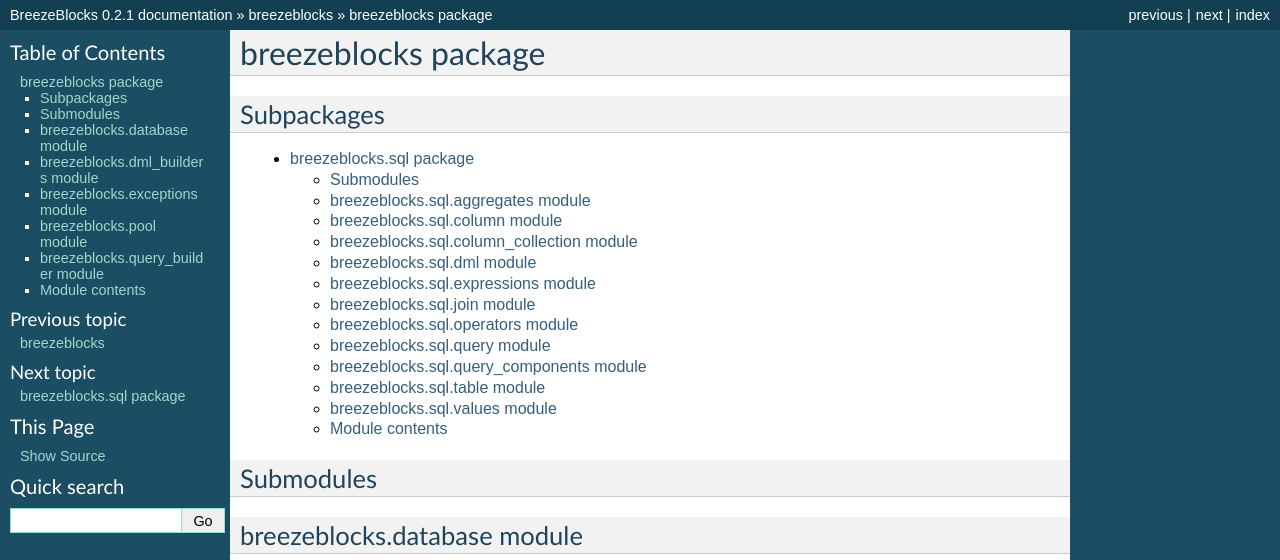
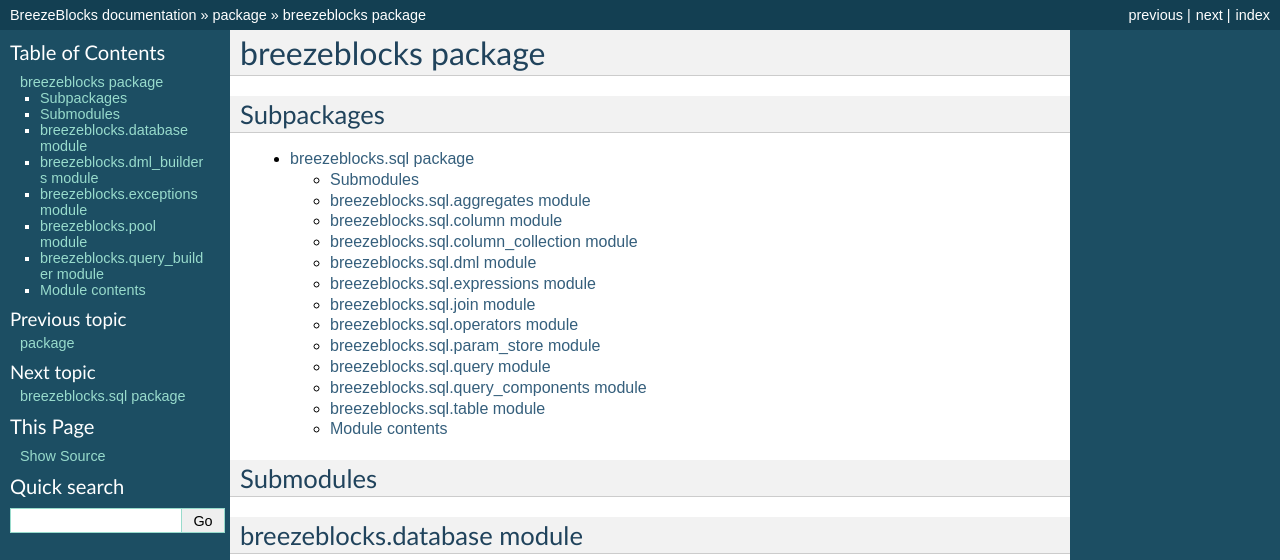
Before and after one commit to modimore/BreezeBlocks, a Sphinx documentation site: the page built from doc/source/breezeblocks.rst, in a window 1280 px wide and 900 px high, cut to the strip 0-560 px from the top of the window. Built offline with Sphinx 7.4.7, drawn with Linux system fonts in a browser that asks for light colours; the version number could not be read and is left out; some of the changed text lies outside the part shown.

Commit message:
Updates documentation and README
This brings auto-genearted documentation up to date with the
0.2.5.devx package versions. It also updates the mission statement
paragraphs in the README and on the documentation index.

Additionaly, the package version identifier is now a variable in
the package\'s top-level `__init__.py`, and should be imported
from there into both the documentation config and setup file.

```diff
--- a/doc/source/breezeblocks.rst
+++ b/doc/source/breezeblocks.rst
@@ -11,40 +11,40 @@
 Submodules
 ----------
 
-breezeblocks\.database module
------------------------------
+breezeblocks.database module
+----------------------------
 
 .. automodule:: breezeblocks.database
     :members:
     :undoc-members:
     :show-inheritance:
 
-breezeblocks\.dml\_builders module
-----------------------------------
+breezeblocks.dml\_builders module
+---------------------------------
 
 .. automodule:: breezeblocks.dml_builders
     :members:
     :undoc-members:
     :show-inheritance:
 
-breezeblocks\.exceptions module
--------------------------------
+breezeblocks.exceptions module
+------------------------------
 
 .. automodule:: breezeblocks.exceptions
     :members:
     :undoc-members:
     :show-inheritance:
 
-breezeblocks\.pool module
--------------------------
+breezeblocks.pool module
+------------------------
 
 .. automodule:: breezeblocks.pool
     :members:
     :undoc-members:
     :show-inheritance:
 
-breezeblocks\.query\_builder module
------------------------------------
+breezeblocks.query\_builder module
+----------------------------------
 
 .. automodule:: breezeblocks.query_builder
     :members:
--- a/doc/source/breezeblocks.sql.rst
+++ b/doc/source/breezeblocks.sql.rst
@@ -1,93 +1,93 @@
-breezeblocks\.sql package
-=========================
+breezeblocks.sql package
+========================
 
 Submodules
 ----------
 
-breezeblocks\.sql\.aggregates module
-------------------------------------
+breezeblocks.sql.aggregates module
+----------------------------------
 
 .. automodule:: breezeblocks.sql.aggregates
     :members:
     :undoc-members:
     :show-inheritance:
 
-breezeblocks\.sql\.column module
---------------------------------
+breezeblocks.sql.column module
+------------------------------
 
 .. automodule:: breezeblocks.sql.column
     :members:
     :undoc-members:
     :show-inheritance:
 
-breezeblocks\.sql\.column\_collection module
---------------------------------------------
+breezeblocks.sql.column\_collection module
+------------------------------------------
 
 .. automodule:: breezeblocks.sql.column_collection
     :members:
     :undoc-members:
     :show-inheritance:
 
-breezeblocks\.sql\.dml module
------------------------------
+breezeblocks.sql.dml module
+---------------------------
 
 .. automodule:: breezeblocks.sql.dml
     :members:
     :undoc-members:
     :show-inheritance:
 
-breezeblocks\.sql\.expressions module
--------------------------------------
+breezeblocks.sql.expressions module
+-----------------------------------
 
 .. automodule:: breezeblocks.sql.expressions
     :members:
     :undoc-members:
     :show-inheritance:
 
-breezeblocks\.sql\.join module
-------------------------------
+breezeblocks.sql.join module
+----------------------------
 
 .. automodule:: breezeblocks.sql.join
     :members:
     :undoc-members:
     :show-inheritance:
 
-breezeblocks\.sql\.operators module
------------------------------------
+breezeblocks.sql.operators module
+---------------------------------
 
 .. automodule:: breezeblocks.sql.operators
     :members:
     :undoc-members:
     :show-inheritance:
 
-breezeblocks\.sql\.query module
--------------------------------
+breezeblocks.sql.param\_store module
+------------------------------------
+
+.. automodule:: breezeblocks.sql.param_store
+    :members:
+    :undoc-members:
+    :show-inheritance:
+
+breezeblocks.sql.query module
+-----------------------------
 
 .. automodule:: breezeblocks.sql.query
     :members:
     :undoc-members:
     :show-inheritance:
 
-breezeblocks\.sql\.query\_components module
--------------------------------------------
+breezeblocks.sql.query\_components module
+-----------------------------------------
 
 .. automodule:: breezeblocks.sql.query_components
     :members:
     :undoc-members:
     :show-inheritance:
 
-breezeblocks\.sql\.table module
--------------------------------
+breezeblocks.sql.table module
+-----------------------------
 
 .. automodule:: breezeblocks.sql.table
-    :members:
-    :undoc-members:
-    :show-inheritance:
-
-breezeblocks\.sql\.values module
---------------------------------
-
-.. automodule:: breezeblocks.sql.values
     :members:
     :undoc-members:
     :show-inheritance:
--- a/doc/source/conf.py
+++ b/doc/source/conf.py
@@ -3,6 +3,7 @@
 
 import os, sys
 sys.path.insert(0, os.path.abspath('../../package'))
+import breezeblocks
 
 # -- General configuration ------------------------------------------------
 
@@ -23,9 +24,9 @@
 author = 'Quinn Mortimer'
 
 # The short X.Y version.
-version = '0.2.1'
+version = breezeblocks.version
 # The full version, including alpha/beta/rc tags.
-release = '0.2.1'
+release = breezeblocks.version
 
 language = None
 
--- a/doc/source/modules.rst
+++ b/doc/source/modules.rst
@@ -1,5 +1,5 @@
-breezeblocks
-============
+package
+=======
 
 .. toctree::
    :maxdepth: 4
```
Also changed, not shown: README.rst (+21 -13 lines), doc/source/index.rst (+21 -13 lines), setup.py (+9 -2 lines), 3 other files.
